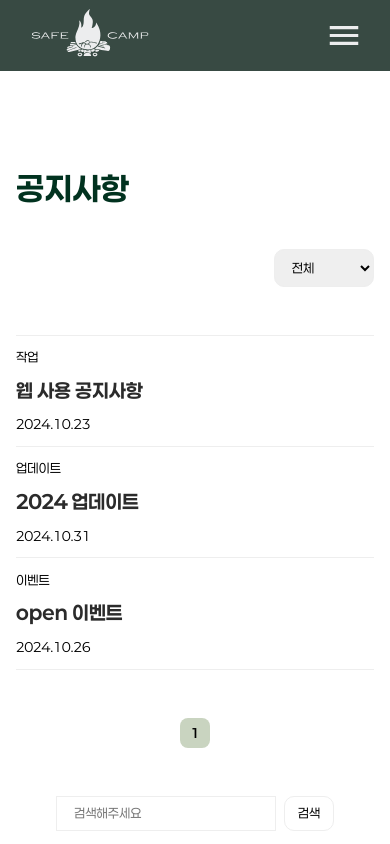
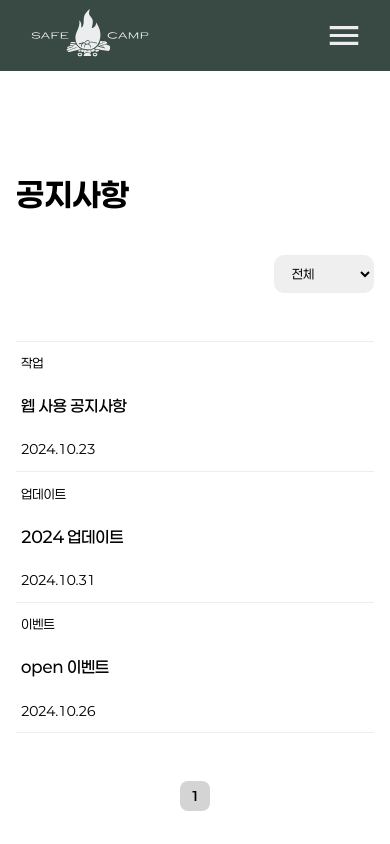
Before and after one commit to eunhyeon1020/Car-BakBak, a Vue app in the folder frontend/: page /notice in a window 390 px wide. Shown: the top 844 px of the page. Built offline with nearby package versions, Linux system fonts and the light colour scheme.

Commit message:
notice 반응형 처리

```diff
--- a/frontend/src/assets/css/notice.css
+++ b/frontend/src/assets/css/notice.css
@@ -1,15 +1,20 @@
 @charset "UTF-8";
 
 #notice {
+  width: 100%;
+  height: auto;
+
   position: relative;
-  width: 100%;
-  height: 100vh;
   top: 65px;
+
   padding: 0 9rem;
 }
 
 .noti-contain {
   max-width: 1600px;
+  height: calc(100vh -65px);
+  position: relative;
+
   margin: 0 auto;
 }
 
@@ -17,7 +22,7 @@
   padding: 11rem 0 5rem;
   font-size: 2.7rem;
   font-weight: 700;
-  color: #01321f;
+  /* color: #01321f; */
 }
 
 /* select 부분 */
@@ -28,20 +33,21 @@
 select#order {
   width: 100px;
   height: 38px;
+  padding: 0.3rem 0.8rem;
+
   border-radius: 10px;
-  padding: 0.3rem 0.8rem;
   border: 1px solid #eee;
-  outline: none;
+  box-sizing: border-box;
   font-size: 0.8rem;
 }
 
 /* 공지사항 테이블 부분 */
 .noti-content {
-  padding-bottom: 72px;
+  padding-bottom: 10rem;
   display: flex;
   flex-direction: column;
   align-items: center;
-  gap: 2.4rem;
+  gap: 5rem;
 }
 
 .noti-table {
@@ -53,32 +59,30 @@ select#order {
   border-bottom: 1px solid #eee;
 }
 
-.table-title td {
+/* 테이블 타이틀 */
+.table-title > td {
   font-weight: 600;
   font-size: 1.2rem;
   color: #01321f;
 }
 
-.table-content td {
+/* 테이블 리스트 */
+.table-content {
+  cursor: pointer;
+}
+
+.table-content > tr > td {
   font-size: 1rem;
 }
 
 .table-content tr:hover {
-  background-color: #b0b9a86b !important;
-}
-
-.table-content td:nth-child(3) {
-  cursor: pointer;
-}
-
-.table-content a {
-  display: block;
+  background-color: #d4d4d46b ;
 }
 
 .table-title td,
 .table-content td {
   text-align: center;
-  padding: 0.6rem 0;
+  padding: 0.6rem 5px;
 }
 
 /* pagenation */
@@ -89,27 +93,27 @@ select#order {
 
 .page-num span {
   display: block;
-  font-weight: 600;
   width: 35px;
   height: 35px;
+
+  background-color: #d4d4d4;
+  border-radius: 8px;
+  text-align: center;
   line-height: 35px;
-  text-align: center;
-  background-color: #c9d4c0;
-  border-radius: 8px;
+  font-weight: 600;
+  font-size: 0.8rem;
   cursor: pointer;
-  font-size: 0.8rem;
 }
 
 .page-num span:active {
-  border: none;
-  background-color: #b2bbaa;
+  background-color: #c7c7c7;
 }
 
 /* 하단 검색 부분 */
 .search-contain {
   display: flex;
+  flex: 1;
   gap: 0.5rem;
-  flex: 1;
 }
 
 .search-contain input {
@@ -118,7 +122,6 @@ select#order {
   border: 1px solid #eee;
   text-indent: 15px;
   font-size: 0.85rem;
-  outline: none;
 }
 
 /* 검색 버튼 */
@@ -132,18 +135,18 @@ select#order {
 }
 
 .search-contain button:hover {
-  border: none;
-  background-color: #c9d4c0;
+  background-color: #d6d6d6;
 }
 
 .search-contain button:active {
-  background-color: #b2bbaa;
+  background-color: #c0c0c0;
 }
 
-/* 반응형 처리  */
+/************************ 반응형 처리  ************************/
 @media screen and (max-width:1024px) {
   #notice {
     padding: 0 3rem;
+    top: 71px
   }
 
   .noti-contain>h1 {
@@ -153,6 +156,13 @@ select#order {
 
   .noti-content {
     padding-bottom: 8rem;
+  }
+
+  .search-contain button:hover {
+    background-color: #fff;
+  }
+  .search-contain button:active {
+    background-color: #fff;
   }
 }
 
@@ -176,19 +186,24 @@ select#order {
     font-size: 1rem;
   }
 
+  /* 테이블 리스트 */
+  .table-content td {
+    display: flex;
+    flex-wrap: wrap;
+  }
+
   .table-content td:nth-child(1) {
     display: none;
   }
 
-  .table-content td>a {
-    font-size: 1.2rem;
-    font-weight: 700;
+  .table-content td:nth-child(2),
+  .table-content td:nth-child(4){
+    font-size: 0.9rem;
   }
 
-  .table-content td {
-    display: flex;
-    flex-wrap: wrap;
-    font-size: 0.9rem;
+  .table-content td:nth-child(3){
+    font-size: 1.1rem;
+    font-weight: 500;
   }
 
   .page-num span {
@@ -217,12 +232,14 @@ select#order {
     gap: 3rem;
   }
 
-  .table-content td {
+  .table-content td:nth-child(2),
+  .table-content td:nth-child(4){
     font-size: 0.8rem;
   }
 
-  .table-content td:nth-child(3) {
-    padding: 0;
+  .table-content td:nth-child(3){
+    font-size: 1rem;
+    font-weight: 500;
   }
 
   .search-contain input {
--- a/frontend/src/components/Notice.vue
+++ b/frontend/src/components/Notice.vue
@@ -27,17 +27,11 @@
 
           <tbody class="table-content">
             <!-- vue에서 사용하는 for문 -->
-            <tr v-for="(item, index) in notiList" :key="index"> <!-- 6번 루프 -->
+            <tr @click="goToNoticeDetail" v-for="(item, index) in notiList" :key="index"> <!-- 6번 루프 -->
               <td>{{ item.num }}</td>
-
               <td>{{ item.type }}</td>
-
-              <td>
-                <router-link :to="'noticedetail'">{{ item.title }}</router-link>
-              </td>
-
+              <td>{{ item.title }}</td>
               <td>{{ item.createDt }}</td>
-
             </tr>
           </tbody>
         </table>
@@ -68,27 +62,25 @@
         { num: '2', type: '업데이트', title: '2024 업데이트', createDt: '2024.10.31' },
         { num: '3', type: '이벤트', title: 'open 이벤트 ', createDt: '2024.10.26' },
       ],
+      isMobile: window.innerWidth <= 900,
     }),
+    methods: {
+      goToNoticeDetail() {
+        this.$router.push({path: '/noticedetail'});
+      }
+    },
+
     mounted() {
       for (let i=0; i<this.notiList.length; i++ ) {  // 6번 루프
         // console.log(this.notiList[i]);
       }
     },
-    methods: {
+
+    beforeDestroy() {
     },
   }
 </script>
 
 <style scoped>
-  a {
-    color: #2b2b2b;
-  }
 
-  a:active {
-    color: #2b2b2b;
-  }
-
-  a:visited {
-    color: #2b2b2b;
-  }
 </style>
```
